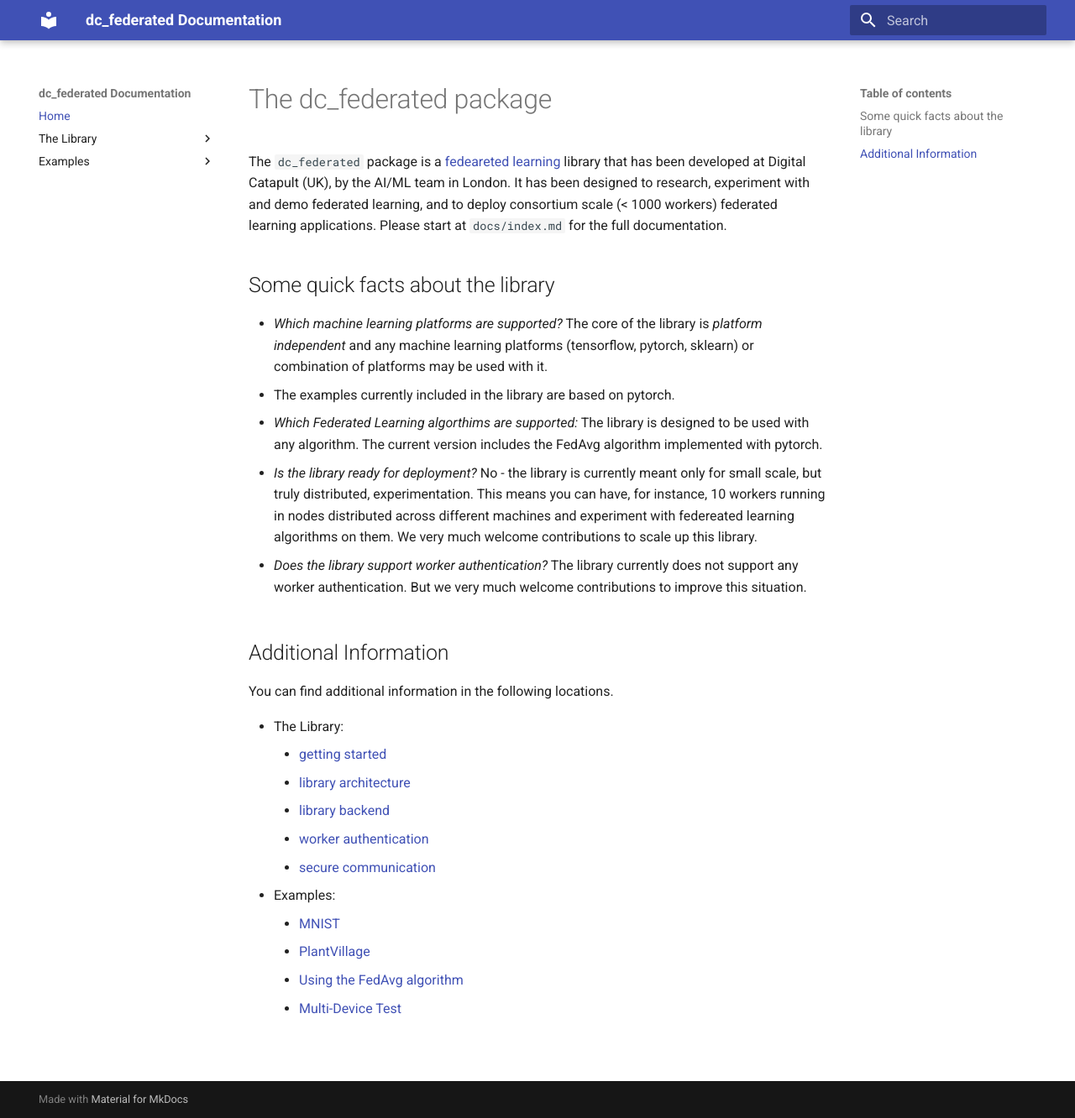
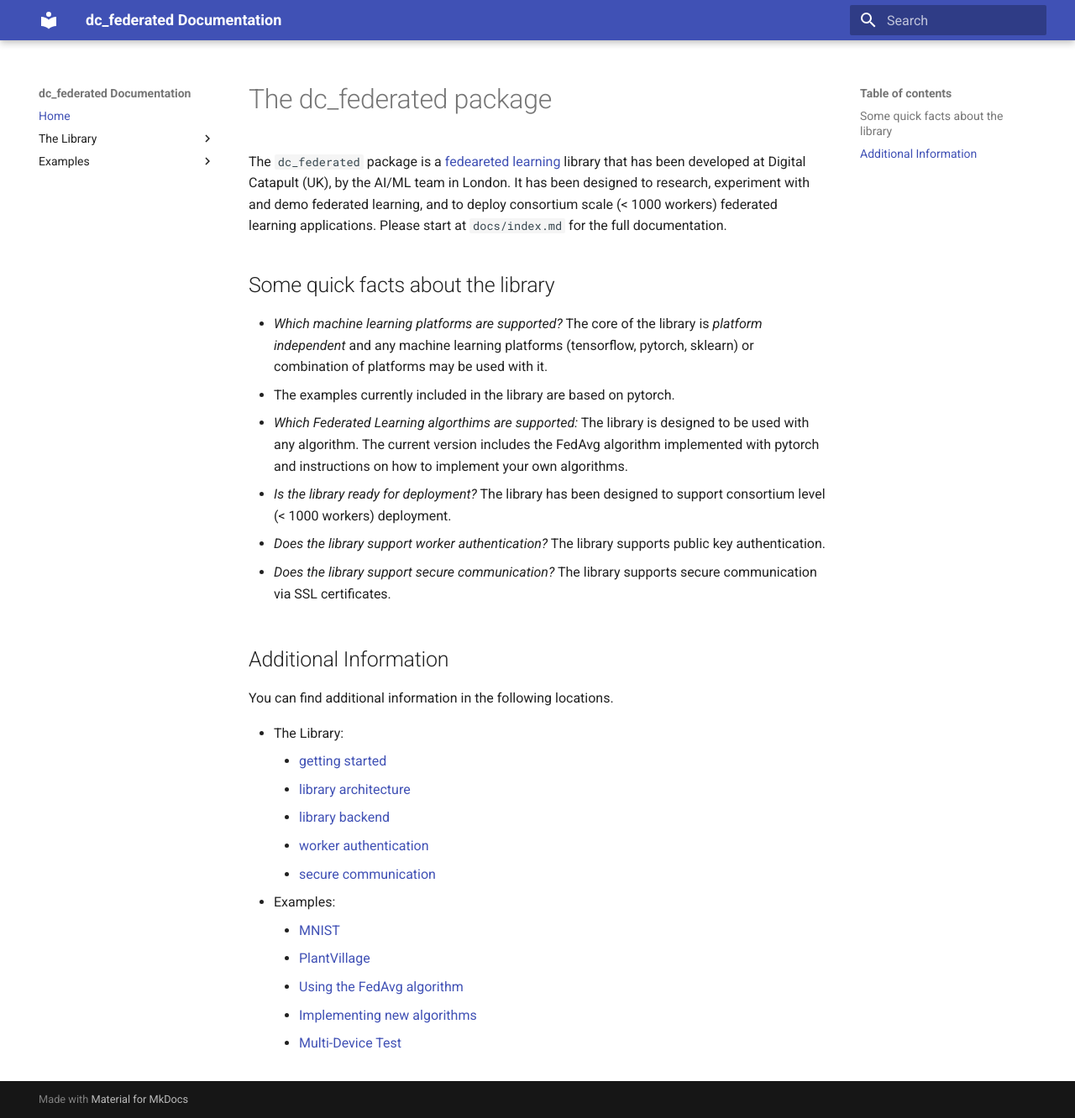
Before and after one commit to digicatapult/dc-federated, an MkDocs documentation site: the page built from docs/index.md, in a window 1280 px wide and 1332 px high. Shown: the whole window at 84% size. Built offline with MkDocs 1.6.1 and Material for MkDocs 9.7.7, drawn with Linux system fonts in a browser that asks for light colours.

Commit message:
feature/algorithm-recipe: initial thoughts

```diff
--- a/docs/index.md
+++ b/docs/index.md
@@ -8,11 +8,13 @@ The `dc_federated` package is a [fedeareted learning](https://en.wikipedia.org/w
 - *Which machine learning platforms are supported?* The core of the library is *platform independent* and any machine learning platforms (tensorflow, pytorch, sklearn) or combination of platforms may be used with it.
   - The examples currently included in the library are based on pytorch.
 
-- *Which Federated Learning algorthims are supported:* The library is designed to be used with any algorithm. The current version includes the FedAvg algorithm implemented with pytorch.
+- *Which Federated Learning algorthims are supported:* The library is designed to be used with any algorithm. The current version includes the FedAvg algorithm implemented with pytorch and instructions on how to implement your own algorithms.
 
-- *Is the library ready for deployment?* No - the library is currently meant only for small scale, but truly distributed, experimentation. This means you can have, for instance, 10 workers running in nodes distributed across different machines and experiment with federeated learning algorithms on them. We very much welcome contributions to scale up this library.
+- *Is the library ready for deployment?* The library has been designed to support consortium level (< 1000 workers) deployment.
 
-- *Does the library support worker authentication?* The library currently does not support any worker authentication. But we very much welcome contributions to improve this situation.
+- *Does the library support worker authentication?* The library supports public key authentication.
+
+- *Does the library support secure communication?* The library supports secure communication via SSL certificates.
 
 ## Additional Information
 
@@ -28,4 +30,5 @@ You can find additional information in the following locations.
     - [MNIST](examples/mnist.md)
     - [PlantVillage](examples/plantvillage.md)
     - [Using the FedAvg algorithm](examples/using_fed_avg.md)
+    - [Implementing new algorithms](examples/new_algorithms.md)
     - [Multi-Device Test](examples/multi_device_test.md)
--- a/mkdocs.yml
+++ b/mkdocs.yml
@@ -15,6 +15,7 @@ nav:
     - Secure Communication: 'library/enabling_ssl.md'
   - Examples:
     - MNIST: 'examples/mnist.md'
+    - PlantVillage: 'examples/plantvillage.md'
     - Using FedAvg: 'examples/using_fed_avg.md'
-    - PlantVillage: 'examples/plantvillage.md'
+    - New Algorithms: 'examples/new_algorithms.md'
     - Multi-device example: 'examples/multi_device_test.md'
```
Also changed, not shown: docs/library/getting_started.md (+4 -2 lines).
